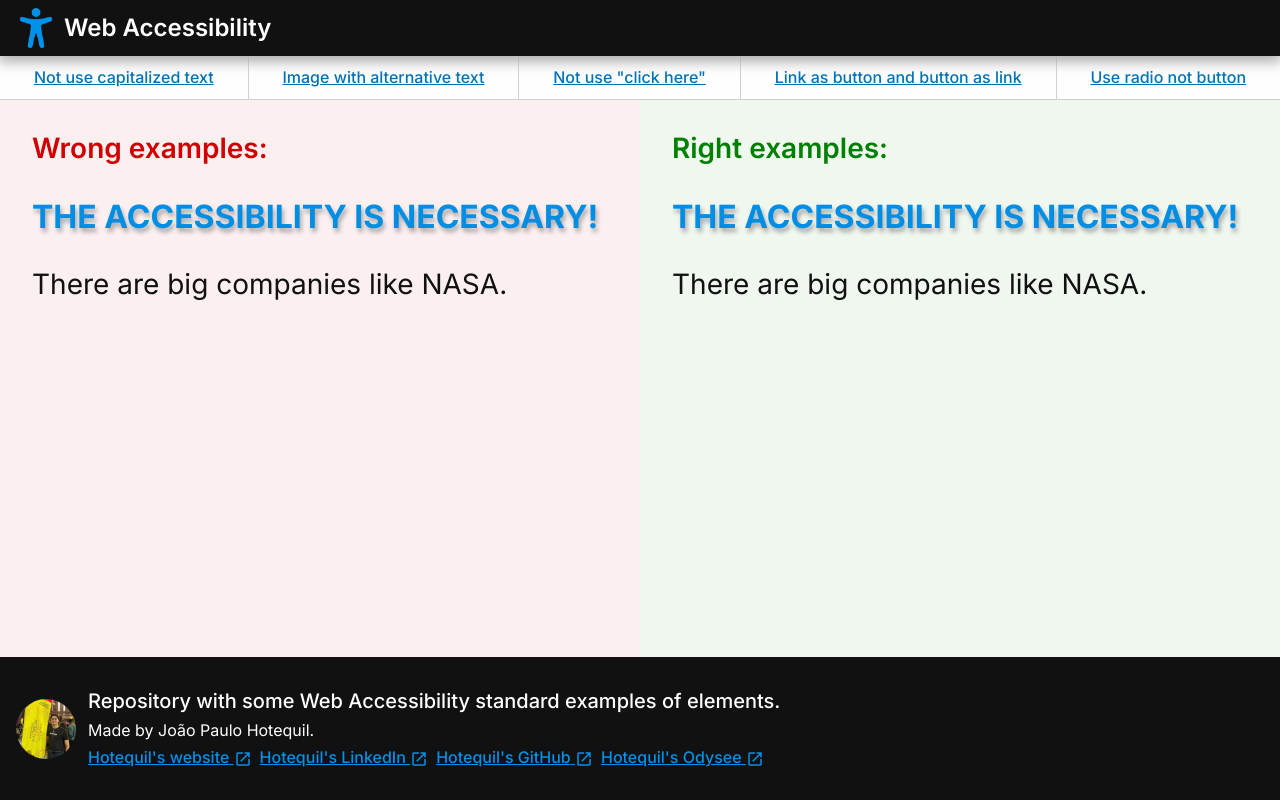
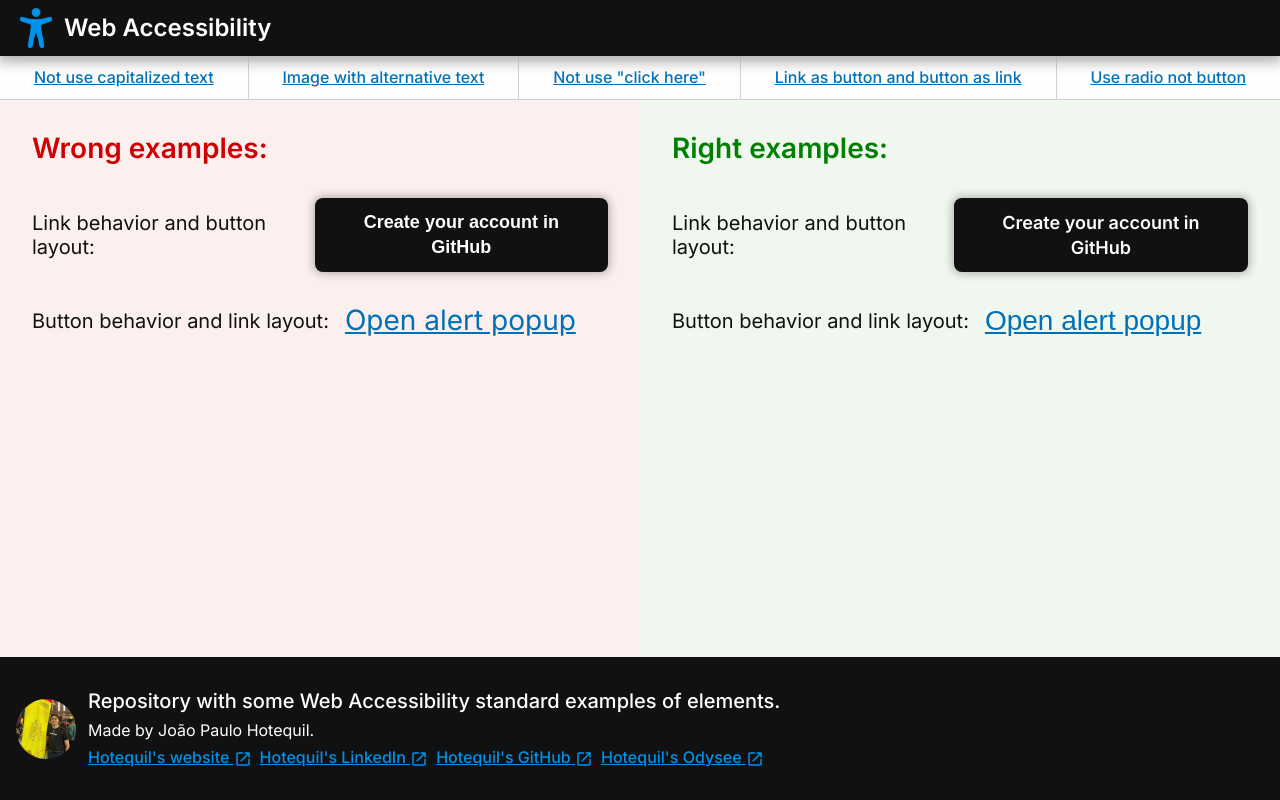
Before and after one commit to hotequil/web-accessibility, a React (Vite) app: page /link-as-button-and-button-as-link in a window 1280 px wide. Before the commit this address led to /not-use-capitalized-text. Built offline with nearby package versions, Linux system fonts and the light colour scheme.

Commit message:
feat: done LinkAsButtonAndButtonAsLink example

```diff
--- a/src/App.tsx
+++ b/src/App.tsx
@@ -6,6 +6,7 @@ import routes from './routes'
 import { NotUseCapitalizedText } from './pages/NotUseCapitalizedText'
 import { ImageWithAlternativeText } from './pages/ImageWithAlternativeText'
 import { NotUseClickHere } from './pages/NotUseClickHere'
+import { LinkAsButtonAndButtonAsLink } from './pages/LinkAsButtonAndButtonAsLink'
 
 export default function App() {
     return (
@@ -16,6 +17,7 @@ export default function App() {
                     <Route path={routes.notUseCapitalizedText} element={<NotUseCapitalizedText />} />
                     <Route path={routes.imageWithAlternativeText} element={<ImageWithAlternativeText />} />
                     <Route path={routes.notUseClickHere} element={<NotUseClickHere />} />
+                    <Route path={routes.linkAsButtonAndButtonAsLink} element={<LinkAsButtonAndButtonAsLink />} />
                     <Route path="*" element={<Navigate to={routes.notUseCapitalizedText} replace />} />
                 </Routes>
             </BrowserRouter>
--- /dev/null
+++ b/src/components/ExampleItem/index.tsx
@@ -0,0 +1,25 @@
+import styled from 'styled-components'
+import React, { PropsWithChildren } from 'react'
+
+const Title = styled.h3`
+    font-size: 20px;
+    font-weight: 400;
+`
+
+const Container = styled.div`
+    display: flex;
+    gap: ${({ theme }) => theme.spaces.eight};
+    align-items: center;
+
+    @media (${({ theme }) => theme.breakpoints.medium}) {
+        flex-direction: column;
+        align-items: flex-start;
+    }
+`
+
+export const ExampleItem: React.FC<PropsWithChildren<{ title: string }>> = ({ title, children }) => (
+    <Container>
+        <Title>{title}:</Title>
+        {children}
+    </Container>
+)
--- /dev/null
+++ b/src/pages/LinkAsButtonAndButtonAsLink.tsx
@@ -0,0 +1,117 @@
+import React from 'react'
+import { Page } from '../layouts/Page'
+import styled, { css } from 'styled-components'
+import { darken, transparentize } from 'polished'
+import { ExampleItem } from '../components/ExampleItem'
+
+const primaryLinkStyles = css`
+    background-color: ${({ theme }) => theme.colors.black};
+    border: none;
+    text-align: center;
+    border-radius: ${({ theme }) => theme.spaces.four};
+    text-decoration: none;
+    color: ${({ theme }) => theme.colors.white};
+    font-weight: 600;
+    font-size: 18px;
+    width: fit-content;
+    cursor: pointer;
+    line-height: 1.4;
+    padding: ${({ theme }) => `${theme.spaces.six} ${theme.spaces.sixteen}`};
+    box-shadow: ${({ theme }) =>
+        `0 0 ${theme.spaces.four} ${theme.spaces.one} ${transparentize(0.72, theme.colors.black)}`};
+
+    &:hover,
+    &:focus {
+        opacity: 0.85;
+    }
+
+    &:active {
+        opacity: 0.75;
+    }
+`
+
+const PrimaryLinkWrong = styled.button`
+    ${primaryLinkStyles}
+`
+
+const PrimaryLinkRight = styled.a`
+    ${primaryLinkStyles}
+`
+
+const smallButtonStyles = css`
+    text-decoration: underline;
+    font-size: 28px;
+    background-color: transparent;
+    border: none;
+    line-height: 1.2;
+    margin: 0;
+    padding: 0;
+    text-align: center;
+    cursor: pointer;
+    color: ${({ theme }) => darken(0.1, theme.colors.blue)};
+
+    &:hover,
+    &:focus {
+        opacity: 0.8;
+    }
+
+    &:active {
+        opacity: 0.6;
+    }
+`
+
+const SmallButtonWrong = styled.a`
+    ${smallButtonStyles}
+`
+
+const SmallButtonRight = styled.button`
+    ${smallButtonStyles}
+`
+
+export const LinkAsButtonAndButtonAsLink: React.FC = () => {
+    const gitHubSignUpLink = 'https://github.com/signup'
+
+    const examples = {
+        first: {
+            title: 'Link behavior and button layout',
+            text: 'Create your account in GitHub',
+        },
+        second: {
+            title: 'Button behavior and link layout',
+            text: 'Open alert popup',
+        },
+    }
+
+    const navigateToGitHubSignUp = () => {
+        window.location.href = gitHubSignUpLink
+    }
+
+    const openAlertPopup = () => alert('An alert popup!')
+
+    return (
+        <Page
+            wrongChildren={
+                <>
+                    <ExampleItem title={examples.first.title}>
+                        <PrimaryLinkWrong onClick={navigateToGitHubSignUp}>{examples.first.text}</PrimaryLinkWrong>
+                    </ExampleItem>
+
+                    <ExampleItem title={examples.second.title}>
+                        <SmallButtonWrong onClick={openAlertPopup}>{examples.second.text}</SmallButtonWrong>
+                    </ExampleItem>
+                </>
+            }
+            rightChildren={
+                <>
+                    <ExampleItem title={examples.first.title}>
+                        <PrimaryLinkRight href={gitHubSignUpLink}>{examples.first.text}</PrimaryLinkRight>
+                    </ExampleItem>
+
+                    <ExampleItem title={examples.second.title}>
+                        <SmallButtonRight onClick={openAlertPopup}>{examples.second.text}</SmallButtonRight>
+                    </ExampleItem>
+                </>
+            }
+        />
+    )
+}
--- a/src/styles/global.ts
+++ b/src/styles/global.ts
@@ -18,7 +18,7 @@ export default createGlobalStyle`
     }
 
     * {
-        transition-property: box-shadow, color;
+        transition-property: box-shadow, color, opacity;
         transition-duration: ${({ theme }) => theme.transitions.speed};
 
         &:focus-visible {
```
